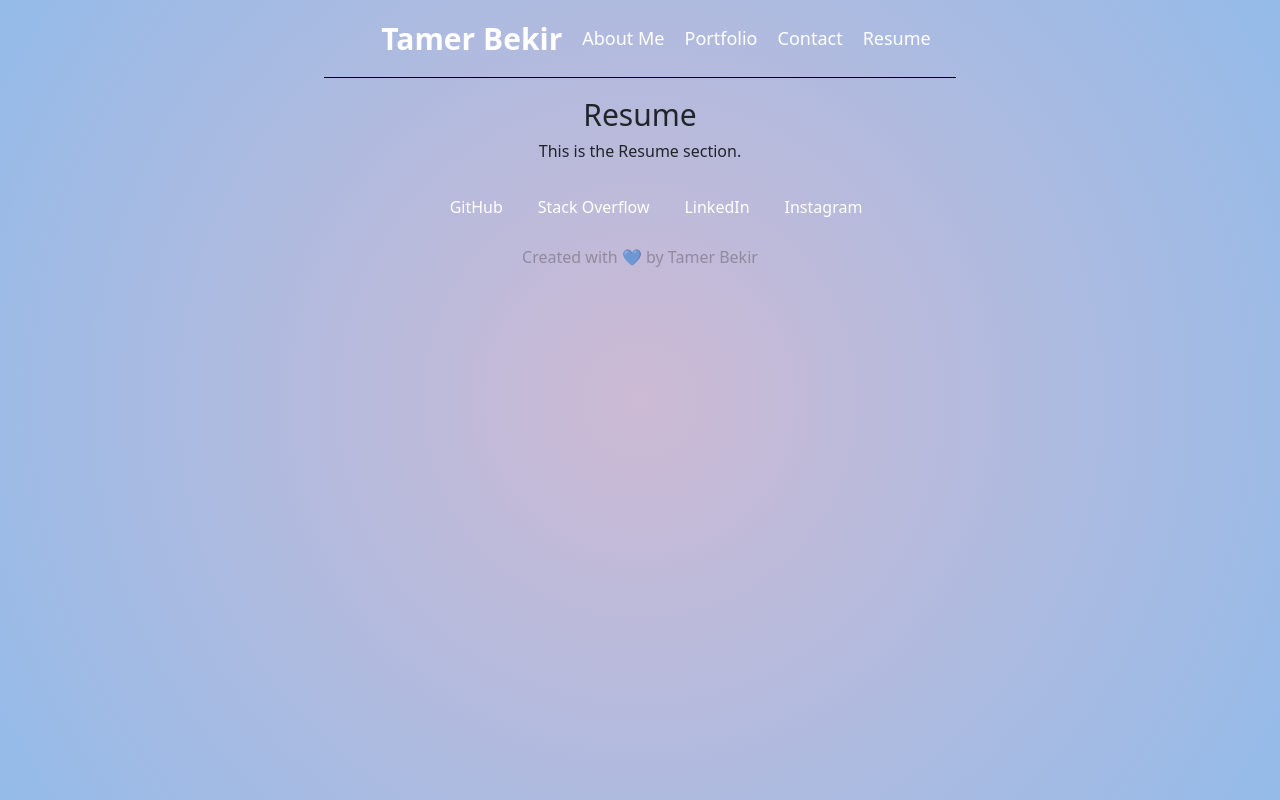
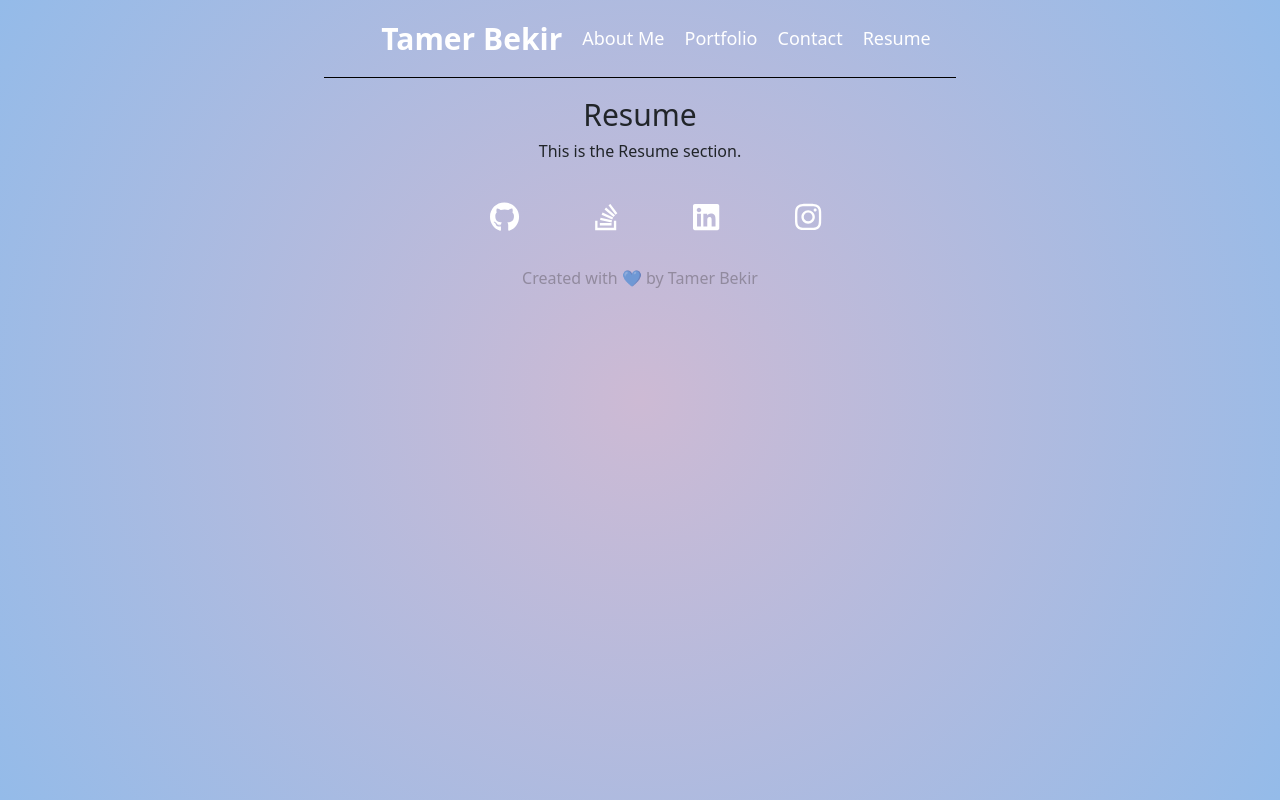
Before and after one commit to Tamerbekir/tamer-react-portfolio, a React (Vite) app in the folder portfolio/: page /resume in a window 1280 px wide. Built offline with nearby package versions, Linux system fonts and the light colour scheme.

Commit message:
Moved form handlers to components folder in new folder. Added icons to footer and direct links to pages. Added some css to new elements

```diff
--- a/portfolio/index.html
+++ b/portfolio/index.html
@@ -7,7 +7,7 @@
   <link href="https://cdn.jsdelivr.net/npm/bootstrap@5.0.2/dist/css/bootstrap.min.css" rel="stylesheet" integrity="sha384-EVSTQN3/azprG1Anm3QDgpJLIm9Nao0Yz1ztcQTwFspd3yD65VohhpuuCOmLASjC" crossorigin="anonymous">
 
   <meta name="viewport" content="width=device-width, initial-scale=1.0" />
-  <title>Vite + React</title>
+  <title>Tamer Bekir</title>
 </head>
 
 <body>
--- a/portfolio/package.json
+++ b/portfolio/package.json
@@ -10,6 +10,10 @@
     "preview": "vite preview"
   },
   "dependencies": {
+    "@fortawesome/fontawesome-svg-core": "^6.5.2",
+    "@fortawesome/free-brands-svg-icons": "^6.5.2",
+    "@fortawesome/free-solid-svg-icons": "^6.5.2",
+    "@fortawesome/react-fontawesome": "^0.2.0",
     "bootstrap": "^5.3.3",
     "react": "^18.2.0",
     "react-dom": "^18.2.0",
--- a/portfolio/src/components/Footer.jsx
+++ b/portfolio/src/components/Footer.jsx
@@ -1,15 +1,19 @@
 // Footer that stays consistent throughout the page...and...
 // ...made with a lot of love :)
+import { FontAwesomeIcon } from '@fortawesome/react-fontawesome';
+
+//importing icons from Font Awesome and using icons for footer and links
+import { faGithub, faInstagram, faStackOverflow, faLinkedin } from '@fortawesome/free-brands-svg-icons';
 
 export default function Footer() {
     return (
         <footer className="text-center footer">
             <ul className="text-center foot-ul">
                 <li className="text- center footer-list">
-                    <a href="http://www.github.come/tamerbekir">GitHub</a>
-                    <a href="https://stackoverflow.com/users/22620932/tam">Stack Overflow</a>
-                    <a href="https://www.linkedin.com/in/tam-b-53815035/">LinkedIn</a>
-                    <a href="https://www.instagram.com/keplertam/">Instagram</a>
+                    <a className="github" href="http://www.github.come/tamerbekir"><FontAwesomeIcon icon={faGithub} /></a>
+                    <a className="stackOverFlow" href="https://stackoverflow.com/users/22620932/tam"><FontAwesomeIcon icon={faStackOverflow} /></a>
+                    <a className='linkedIn' href="https://www.linkedin.com/in/tam-b-53815035/"><FontAwesomeIcon icon={faLinkedin} /></a>
+                    <a className='instagram' href="https://www.instagram.com/keplertam/"><FontAwesomeIcon icon={faInstagram} /></a>
                 </li>
             </ul>
             <p>Created with 💙 by Tamer Bekir</p>
--- a/portfolio/src/components/Header.jsx
+++ b/portfolio/src/components/Header.jsx
@@ -19,7 +19,7 @@ export default function Header() {
                 <NavLink to="/" end className={({ isActive }) => isActive ? 'active' : 'nav-link'} >About Me</NavLink>
                 <NavLink to="/portfolio" className={({ isActive }) => isActive ? 'active' : 'nav-link'}>Portfolio</NavLink>
                 <NavLink to="/contact" className={({ isActive }) => isActive ? 'active' : 'nav-link'}>Contact</NavLink>
-                {/* NavLink to downloadable resume and bring user to resume page */}
+                {/* NavLink to downloadable resume */}
                 <NavLink to={ resume } target="_blank" download>Resume</NavLink>
             </nav>
         </div>
--- a/portfolio/src/index.css
+++ b/portfolio/src/index.css
@@ -126,8 +126,13 @@ footer a {
 
 footer a:hover {
   color: #384764;
-  font-size: 17px;
+  font-size: 40px;
   font-weight: bold;
+}
+
+.github, .stackOverFlow, .linkedIn, .instagram{
+  color: white;
+  font-size: 30px;
 }
 
 /* Styling for various screen sizes and what elements change for the different sizes*/
--- a/portfolio/src/pages/Contact.jsx
+++ b/portfolio/src/pages/Contact.jsx
@@ -1,6 +1,6 @@
 
 //importing helpers for handling submit button for form and handle blue for input error handling
-import { submitForm, handleBlur } from "../../utils/formUtils";
+import { submitForm, handleBlur } from "../components/Form/formHandler";
 
 // Exporting Contact function and JSX to be rendered
 // If user does not enter information and hovers away from the input fields they will get a message within the input field
@@ -14,7 +14,10 @@ export default function Contact() {
                 <div className="mb-3">
                     <label className="form-label">Name</label>
                     {/* on blur takes effect when user leaves the email section with any input  */}
+
                     <input type="text" className="form-control" id="contactInputName" required onBlur={ handleBlur } />
+
+
                     {/* display a style of nothing if user does not yet go into the input field to type someone ein */}
                     <div className="invalid-feedback" style={{ display: 'none' }}>
                         Please enter a name.
```
Also changed, not shown: portfolio/src/components/Form/formHandler.js (line endings or trailing spaces), 1 other file (tests, documents, lock files or other folders).
